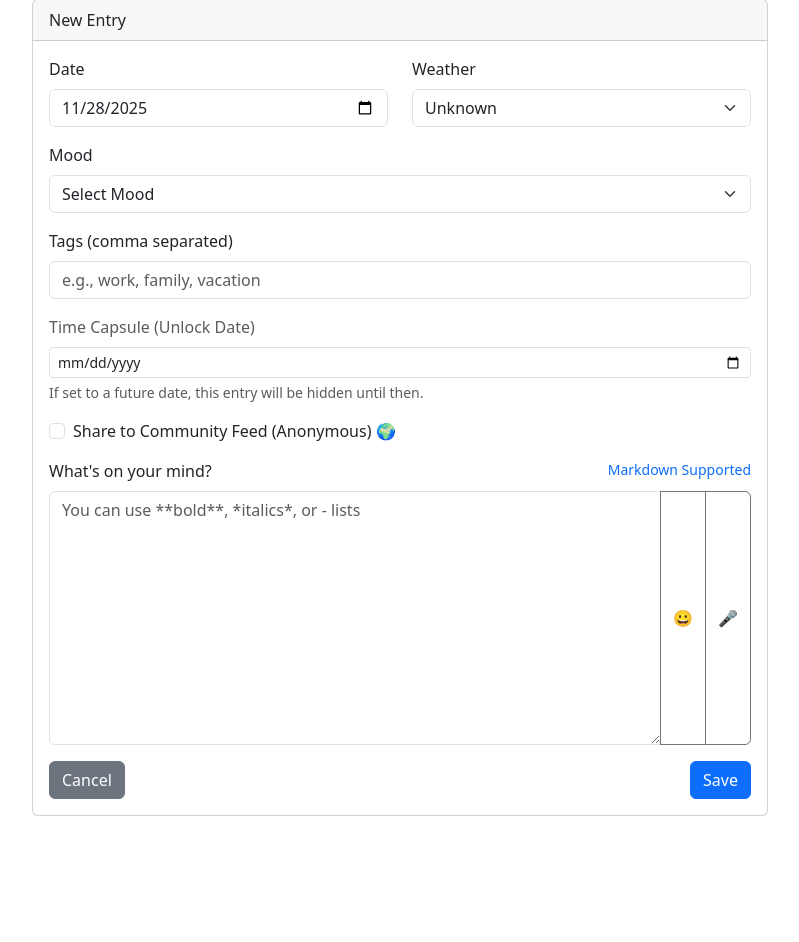
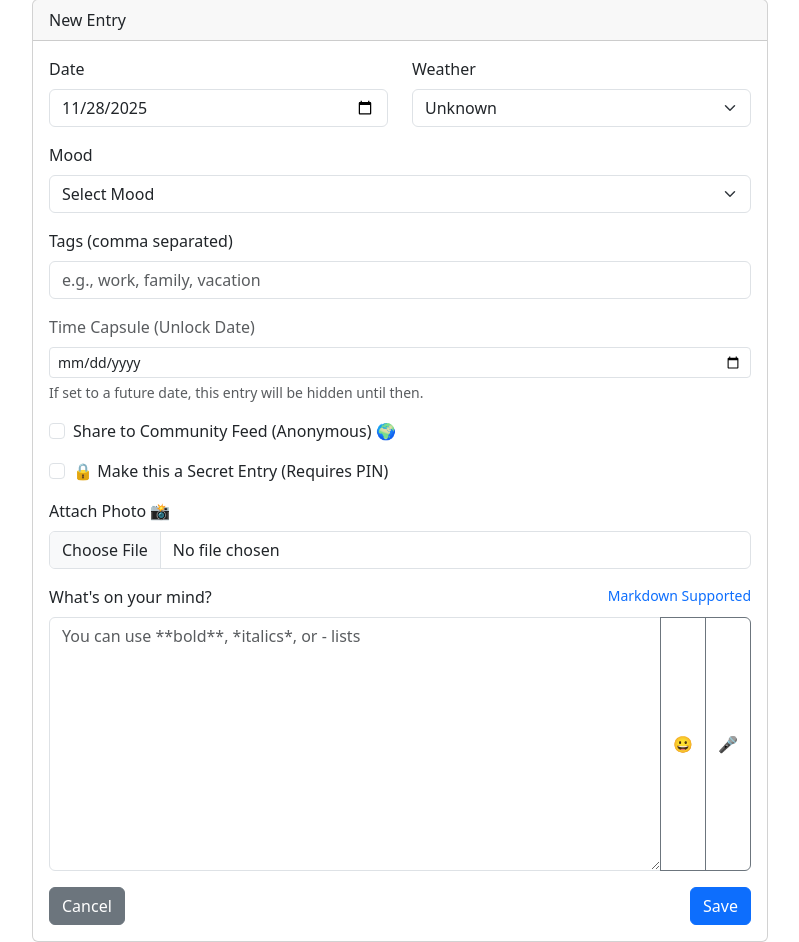
Before and after one commit to arm00pv/diary, a Flask app: page /entry/new in a window 1280 px wide. Shown: the part 120-1062 px from the top of the page, without its empty margins (240-1039 px from the left). Before the commit the page ends 936 px from the top, so only its background shows below. Run offline with Flask 3, Linux system fonts and the light colour scheme; a user stored in the database is signed in.

Commit message:
Add Photo Memories, Secret Entries, and CSV Export - Implemented Photo upload for entries. - Added Secret Entry logic with PIN protection. - Added CSV Export functionality. - Updated user model to store PIN hash. - Updated templates to support new features. - Added tests for new functionality.

```diff
--- a/diary_app/app.py
+++ b/diary_app/app.py
@@ -1,12 +1,16 @@
 import os
 import click
-from flask import Flask, render_template, request, redirect, url_for, flash, jsonify
+from flask import Flask, render_template, request, redirect, url_for, flash, jsonify, session, Response
 from flask_login import LoginManager, login_user, logout_user, login_required, current_user
 import re
+import csv
+import io
 import json
 import markdown
 from datetime import datetime, timedelta
 from werkzeug.exceptions import abort
+from werkzeug.utils import secure_filename
+from werkzeug.security import check_password_hash, generate_password_hash
 from textblob import TextBlob
 from collections import Counter
 from sqlalchemy import extract
@@ -17,6 +21,13 @@ from .prompts import get_random_prompt
 
 # Import models and db
 from .models import db, User, DiaryEntry, GratitudeNote, EntryLike
+
+UPLOAD_FOLDER = 'diary_app/static/uploads'
+ALLOWED_EXTENSIONS = {'png', 'jpg', 'jpeg', 'gif'}
+
+def allowed_file(filename):
+    return '.' in filename and \
+           filename.rsplit('.', 1)[1].lower() in ALLOWED_EXTENSIONS
 
 def calculate_streak(entries):
     """
@@ -112,6 +123,7 @@ def create_app(test_config=None):
         SECRET_KEY='dev', # Change this in production
         SQLALCHEMY_DATABASE_URI='sqlite:///' + os.path.join(app.instance_path, 'diary.sqlite'),
         SQLALCHEMY_TRACK_MODIFICATIONS=False,
+        UPLOAD_FOLDER=UPLOAD_FOLDER
     )
 
     if test_config is None:
@@ -358,6 +370,11 @@ def create_app(test_config=None):
         if password:
             current_user.set_password(password)
 
+        # Secret PIN Update
+        pin = request.form.get('secret_pin')
+        if pin:
+            current_user.secret_pin_hash = generate_password_hash(pin)
+
         db.session.commit()
         flash('Profile updated successfully!')
         return redirect(url_for('main.settings'))
@@ -483,6 +500,17 @@ def create_app(test_config=None):
             except ValueError:
                 entry_date = datetime.utcnow().date()
 
+            # Handle Image Upload
+            image_filename = None
+            if 'image' in request.files:
+                file = request.files['image']
+                if file and allowed_file(file.filename):
+                    filename = secure_filename(file.filename)
+                    # Unique filename to avoid collisions
+                    unique_filename = f"{current_user.id}_{datetime.utcnow().timestamp()}_{filename}"
+                    file.save(os.path.join(app.config['UPLOAD_FOLDER'], unique_filename))
+                    image_filename = unique_filename
+
             # Calculate Sentiment
             sentiment = TextBlob(content).sentiment.polarity
 
@@ -500,7 +528,9 @@ def create_app(test_config=None):
                 dominant_emotion=emotion,
                 is_locked=is_locked,
                 unlock_date=unlock_date,
-                is_public = 'is_public' in request.form
+                is_public = 'is_public' in request.form,
+                is_secret = 'is_secret' in request.form,
+                image_filename=image_filename
             )
             db.session.add(entry)
             db.session.commit()
@@ -529,12 +559,31 @@ def create_app(test_config=None):
         if entry.user_id != current_user.id:
             abort(403)
 
+        # Secret PIN Verification
+        if entry.is_secret:
+            # Check if PIN provided in session or form
+            # For simplicity, we use a simple form check on the unlock page
+            if 'pin_verified_entry' not in session or session['pin_verified_entry'] != entry_id:
+                if request.method == 'POST' and 'unlock_pin' in request.form:
+                    pin = request.form.get('unlock_pin')
+                    if current_user.secret_pin_hash and check_password_hash(current_user.secret_pin_hash, pin):
+                        session['pin_verified_entry'] = entry_id
+                        return redirect(url_for('main.view_entry', entry_id=entry_id))
+                    else:
+                        flash('Incorrect PIN', 'danger')
+
+                # If verified, continue to view
+                # If not verified and just GET or failed POST, show unlock screen
+                if 'pin_verified_entry' not in session or session['pin_verified_entry'] != entry_id:
+                    return render_template('unlock_entry.html', entry=entry)
+
         if request.method == 'POST':
             entry.content = request.form.get('content')
             date_str = request.form.get('entry_date')
             entry.mood = request.form.get('mood')
             entry.weather = request.form.get('weather')
             entry.tags = request.form.get('tags')
+            entry.is_secret = 'is_secret' in request.form
 
             # Recalculate sentiment and emotion
             entry.sentiment_score = TextBlob(entry.content).sentiment.polarity
@@ -701,6 +750,35 @@ def create_app(test_config=None):
         response.headers.set('Content-Disposition', 'attachment; filename=diary_export.json')
         return response
 
+    @main_bp.route('/export/csv')
+    @login_required
+    def export_data_csv():
+        """Export all user entries as CSV."""
+        entries = DiaryEntry.query.filter_by(user_id=current_user.id).all()
+
+        # Create CSV in memory
+        si = io.StringIO()
+        cw = csv.writer(si)
+        cw.writerow(['Date', 'Content', 'Mood', 'Weather', 'Emotion', 'Sentiment', 'Tags'])
+
+        for e in entries:
+            cw.writerow([
+                e.entry_date.strftime('%Y-%m-%d'),
+                e.content,
+                e.mood or '',
+                e.weather or '',
+                e.dominant_emotion,
+                e.sentiment_score,
+                e.tags or ''
+            ])
+
+        output = si.getvalue()
+        return Response(
+            output,
+            mimetype="text/csv",
+            headers={"Content-Disposition": "attachment;filename=diary_export.csv"}
+        )
+
     @main_bp.route('/import', methods=['POST'])
     @login_required
     def import_data():
--- a/diary_app/models.py
+++ b/diary_app/models.py
@@ -14,6 +14,7 @@ class User(UserMixin, db.Model):
     theme_preference = db.Column(db.String(50), default='default')
     font_preference = db.Column(db.String(20), default='sans') # 'sans', 'serif', 'mono'
     avatar_emoji = db.Column(db.String(10), default='👤')
+    secret_pin_hash = db.Column(db.String(256), nullable=True)
 
     # Admin & Status
     # Roles: 'user', 'admin', 'super_admin', 'moderator'
@@ -82,9 +83,15 @@ class DiaryEntry(db.Model):
     is_locked = db.Column(db.Boolean, default=False)
     unlock_date = db.Column(db.Date, nullable=True)
 
+    # Secret PIN Lock
+    is_secret = db.Column(db.Boolean, default=False)
+
     # Community Feed
     is_public = db.Column(db.Boolean, default=False)
     is_anonymous = db.Column(db.Boolean, default=True)
+
+    # Photo Memories
+    image_filename = db.Column(db.String(100), nullable=True)
 
     likes = db.relationship('EntryLike', backref='entry', lazy=True, cascade="all, delete-orphan")
 
--- a/diary_app/templates/entry.html
+++ b/diary_app/templates/entry.html
@@ -14,7 +14,7 @@
                 {% if entry %}Edit Entry{% else %}New Entry{% endif %}
             </div>
             <div class="card-body">
-                <form method="POST">
+                <form method="POST" enctype="multipart/form-data">
                     <div class="row">
                         <div class="col-md-6 mb-3">
                             <label for="entry_date" class="form-label">Date</label>
@@ -60,11 +60,31 @@
                     </div>
 
                     <div class="form-check mb-3">
-                        <input class="form-check-input" type="checkbox" value="1" id="is_public" name="is_public">
+                        <input class="form-check-input" type="checkbox" value="1" id="is_public" name="is_public" {% if entry and entry.is_public %}checked{% endif %}>
                         <label class="form-check-label" for="is_public">
                             Share to Community Feed (Anonymous) 🌍
                         </label>
                     </div>
+
+                    <div class="form-check mb-3">
+                        <input class="form-check-input" type="checkbox" value="1" id="is_secret" name="is_secret" {% if entry and entry.is_secret %}checked{% endif %}>
+                        <label class="form-check-label" for="is_secret">
+                            🔒 Make this a Secret Entry (Requires PIN)
+                        </label>
+                    </div>
+
+                    <!-- Photo Upload -->
+                    <div class="mb-3">
+                        <label for="image" class="form-label">Attach Photo 📸</label>
+                        <input class="form-control" type="file" id="image" name="image" accept="image/*">
+                    </div>
+
+                    {% if entry and entry.image_filename %}
+                    <div class="mb-3">
+                        <p class="text-muted small">Current Photo:</p>
+                        <img src="{{ url_for('static', filename='uploads/' + entry.image_filename) }}" class="img-fluid rounded" style="max-height: 200px;">
+                    </div>
+                    {% endif %}
 
                     <div class="mb-3">
                         <div class="d-flex justify-content-between">
@@ -113,6 +133,11 @@
                 <div class="card mt-4">
                     <div class="card-header">Preview</div>
                     <div class="card-body">
+                        {% if entry.image_filename %}
+                        <div class="text-center mb-3">
+                            <img src="{{ url_for('static', filename='uploads/' + entry.image_filename) }}" class="img-fluid rounded" style="max-height: 400px;">
+                        </div>
+                        {% endif %}
                         {{ entry.content | markdown | safe }}
                     </div>
                 </div>
```
Also changed, not shown: diary_app/templates/settings.html (+7 -0 lines), diary_app/templates/unlock_entry.html (added, +28 -0 lines), diary_app/tests/test_app.py (+32 -0 lines).
